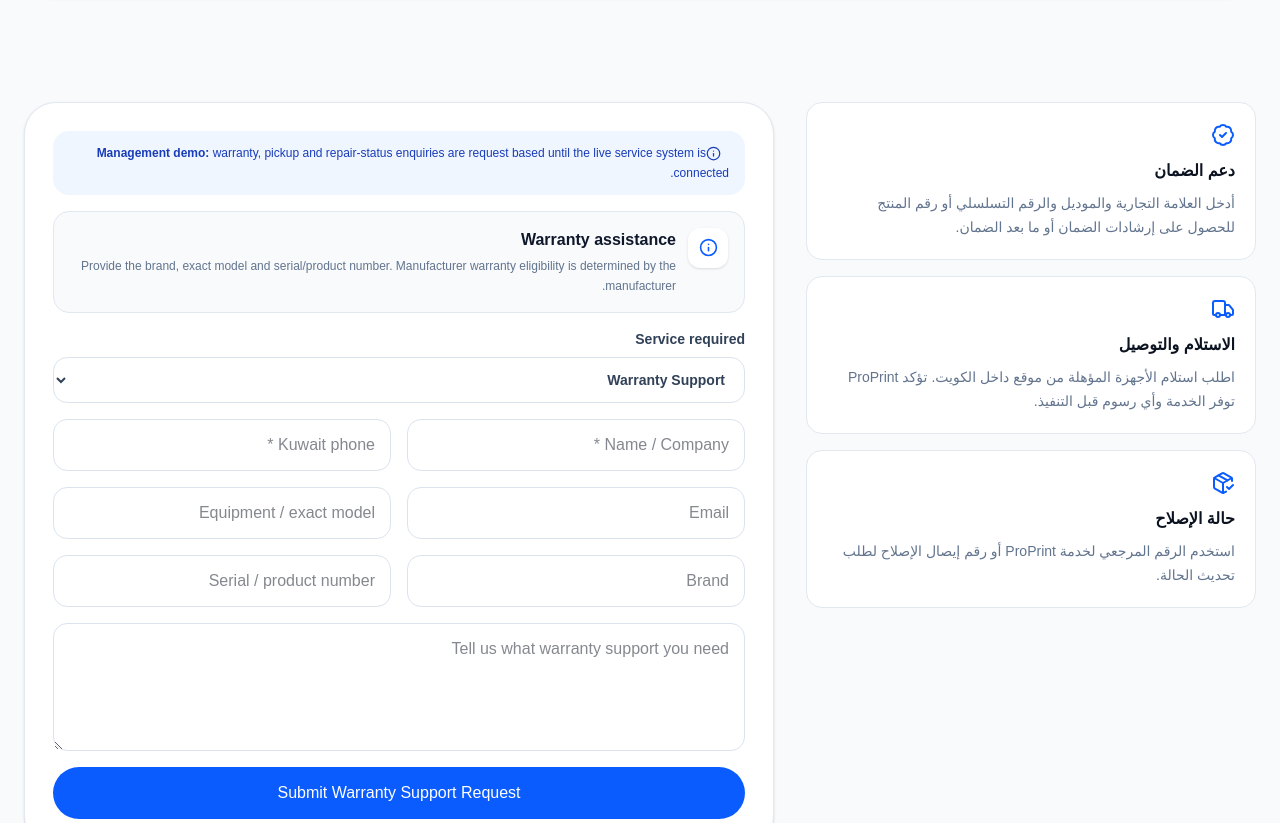
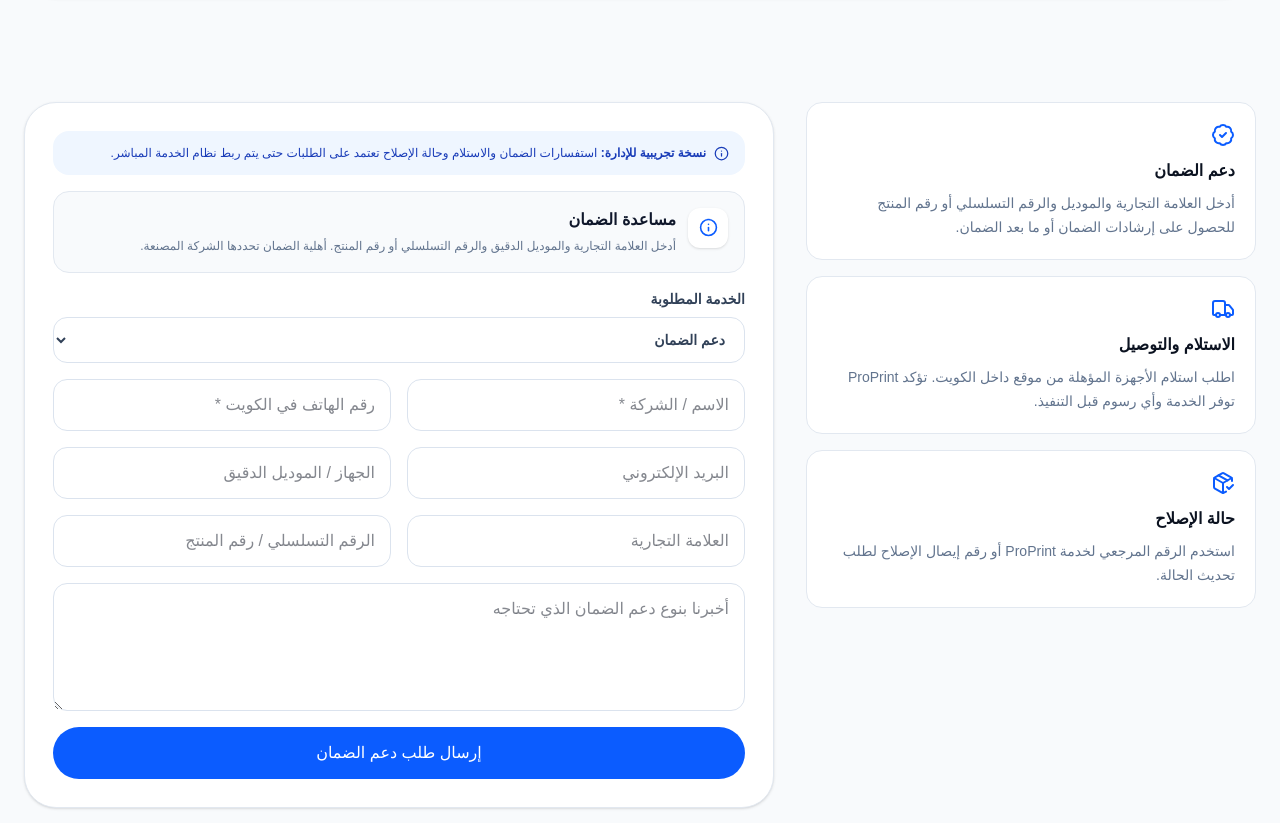
Before and after one commit to broprint/proprint-solutions-2026, a Next.js app: page /ar/customer-care in a window 1280 px wide. Shown: the part 1560-2383 px from the top of the page. Built offline with nearby package versions, Linux system fonts and the light colour scheme; no server answers; the database is empty.

Commit message:
Localize customer care form for Arabic

```diff
--- a/components/CustomerCareForm.tsx
+++ b/components/CustomerCareForm.tsx
@@ -4,9 +4,11 @@ import { FormEvent, useEffect, useState } from 'react';
 import { CheckCircle2, Info, Loader2, MapPin, PackageSearch, Truck } from 'lucide-react';
 
 const serviceLabels = { warranty: 'Warranty Support', pickup: 'Pickup & Delivery', status: 'Repair Status' } as const;
+const serviceLabelsAr = { warranty: 'دعم الضمان', pickup: 'الاستلام والتوصيل', status: 'حالة الإصلاح' } as const;
 type ServiceKey = keyof typeof serviceLabels;
 
-export function CustomerCareForm({ initialService = 'warranty' }: { initialService?: ServiceKey }) {
+export function CustomerCareForm({ initialService = 'warranty', locale = 'en' }: { initialService?: ServiceKey; locale?: 'en'|'ar' }) {
+  const ar=locale==='ar'; const T=(en:string,arabic:string)=>ar?arabic:en;
   const [service, setService] = useState<ServiceKey>(initialService);
   const [status, setStatus] = useState<'idle' | 'sending' | 'success' | 'error'>('idle');
   const [message, setMessage] = useState('');
@@ -18,38 +20,38 @@ export function CustomerCareForm({ initialService = 'warranty' }: { initialServi
     const form = new FormData(formElement); const body = Object.fromEntries(form.entries());
     try {
       const response = await fetch('/api/requests', { method: 'POST', headers: { 'Content-Type': 'application/json' }, body: JSON.stringify({ ...body, type: 'service', requirement: `${serviceLabels[service]} - Customer Care`, message: `${serviceLabels[service]} request. ${String(body.message || '')}` }) });
-      const result = await response.json(); if (!response.ok) throw new Error(result.error || 'Submission failed');
-      setReference(result.reference || ''); setStatus('success'); setMessage(result.delivery === 'demo' ? 'Request recorded for the management demo. Live service-desk routing will be enabled after production approval.' : 'Your request has been submitted to ProPrint.'); formElement.reset();
-    } catch (error) { setStatus('error'); setMessage(error instanceof Error ? error.message : 'Unable to submit your request.'); }
+      const result = await response.json(); if (!response.ok) throw new Error(result.error || T('Submission failed','فشل إرسال الطلب'));
+      setReference(result.reference || ''); setStatus('success'); setMessage(result.delivery === 'demo' ? T('Request recorded for the management demo. Live service-desk routing will be enabled after production approval.','تم تسجيل الطلب في النسخة التجريبية للإدارة. سيتم تفعيل التوجيه المباشر لمركز الخدمة بعد اعتماد الإنتاج.') : T('Your request has been submitted to ProPrint.','تم إرسال طلبك إلى ProPrint.')); formElement.reset();
+    } catch (error) { setStatus('error'); setMessage(error instanceof Error ? error.message : T('Unable to submit your request.','تعذر إرسال طلبك.')); }
   }
 
   const guidance = service === 'pickup'
-    ? { icon: Truck, title: 'Request a Kuwait pickup', text: 'Enter the collection address, Google Maps location, equipment and preferred date. ProPrint will confirm pickup availability, timing and any applicable charge before dispatch.' }
+    ? { icon: Truck, title: T('Request a Kuwait pickup','طلب استلام داخل الكويت'), text: T('Enter the collection address, Google Maps location, equipment and preferred date. ProPrint will confirm pickup availability, timing and any applicable charge before dispatch.','أدخل عنوان الاستلام ورابط Google Maps والجهاز والتاريخ المفضل. ستؤكد ProPrint توفر الاستلام والموعد وأي رسوم قبل الإرسال.') }
     : service === 'status'
-      ? { icon: PackageSearch, title: 'Request a repair update', text: 'Enter the ProPrint service reference or repair receipt number whenever possible. This demo sends a status enquiry; it does not display live workshop data yet.' }
-      : { icon: Info, title: 'Warranty assistance', text: 'Provide the brand, exact model and serial/product number. Manufacturer warranty eligibility is determined by the manufacturer.' };
+      ? { icon: PackageSearch, title: T('Request a repair update','طلب تحديث حالة الإصلاح'), text: T('Enter the ProPrint service reference or repair receipt number whenever possible. This demo sends a status enquiry; it does not display live workshop data yet.','أدخل الرقم المرجعي لخدمة ProPrint أو رقم إيصال الإصلاح إن أمكن. ترسل هذه النسخة استفساراً عن الحالة ولا تعرض بيانات الورشة المباشرة بعد.') }
+      : { icon: Info, title: T('Warranty assistance','مساعدة الضمان'), text: T('Provide the brand, exact model and serial/product number. Manufacturer warranty eligibility is determined by the manufacturer.','أدخل العلامة التجارية والموديل الدقيق والرقم التسلسلي أو رقم المنتج. أهلية الضمان تحددها الشركة المصنعة.') };
   const GuidanceIcon = guidance.icon;
 
   return (
-    <form onSubmit={submit} className="grid gap-4 rounded-[2rem] border border-slate-200 bg-white p-5 shadow-sm sm:p-7 md:grid-cols-2">
-      <div className="md:col-span-2 rounded-2xl bg-blue-50 px-4 py-3 text-xs leading-5 text-blue-800"><Info className="mr-2 inline" size={15}/><b>Management demo:</b> warranty, pickup and repair-status enquiries are request based until the live service system is connected.</div>
+    <form onSubmit={submit} dir={ar?'rtl':'ltr'} className="grid gap-4 rounded-[2rem] border border-slate-200 bg-white p-5 shadow-sm sm:p-7 md:grid-cols-2">
+      <div className="md:col-span-2 rounded-2xl bg-blue-50 px-4 py-3 text-xs leading-5 text-blue-800"><Info className={ar?'ml-2 inline':'mr-2 inline'} size={15}/><b>{T('Management demo:','نسخة تجريبية للإدارة:')}</b> {T('warranty, pickup and repair-status enquiries are request based until the live service system is connected.','استفسارات الضمان والاستلام وحالة الإصلاح تعتمد على الطلبات حتى يتم ربط نظام الخدمة المباشر.')}</div>
       <div className="md:col-span-2 flex items-start gap-3 rounded-2xl border border-slate-200 bg-slate-50 p-4"><div className="grid h-10 w-10 shrink-0 place-items-center rounded-xl bg-white text-[#0b5cff] shadow-sm"><GuidanceIcon size={19}/></div><div><div className="font-black text-slate-900">{guidance.title}</div><p className="mt-1 text-xs leading-5 text-slate-500">{guidance.text}</p></div></div>
-      <label className="md:col-span-2 text-sm font-black text-slate-700">Service required<select value={service} onChange={(e) => { setService(e.target.value as ServiceKey); setStatus('idle'); setMessage(''); setReference(''); }} className="form-field mt-2 w-full"><option value="warranty">Warranty Support</option><option value="pickup">Pickup & Delivery</option><option value="status">Repair Status</option></select></label>
-      <input name="name" required autoComplete="name" className="form-field" placeholder="Name / Company *" /><input name="phone" required autoComplete="tel" className="form-field" placeholder="Kuwait phone *" /><input name="email" type="email" autoComplete="email" className="form-field" placeholder="Email" /><input name="equipment" className="form-field" placeholder="Equipment / exact model" />
-      {service === 'warranty' && <><input name="brand" className="form-field" placeholder="Brand" /><input name="serial" className="form-field" placeholder="Serial / product number" /></>}
+      <label className="md:col-span-2 text-sm font-black text-slate-700">{T('Service required','الخدمة المطلوبة')}<select value={service} onChange={(e) => { setService(e.target.value as ServiceKey); setStatus('idle'); setMessage(''); setReference(''); }} className="form-field mt-2 w-full"><option value="warranty">{T('Warranty Support','دعم الضمان')}</option><option value="pickup">{T('Pickup & Delivery','الاستلام والتوصيل')}</option><option value="status">{T('Repair Status','حالة الإصلاح')}</option></select></label>
+      <input name="name" required autoComplete="name" className="form-field" placeholder={T('Name / Company *','الاسم / الشركة *')} /><input name="phone" required autoComplete="tel" className="form-field" placeholder={T('Kuwait phone *','رقم الهاتف في الكويت *')} /><input name="email" type="email" autoComplete="email" className="form-field" placeholder={T('Email','البريد الإلكتروني')} /><input name="equipment" className="form-field" placeholder={T('Equipment / exact model','الجهاز / الموديل الدقيق')} />
+      {service === 'warranty' && <><input name="brand" className="form-field" placeholder={T('Brand','العلامة التجارية')} /><input name="serial" className="form-field" placeholder={T('Serial / product number','الرقم التسلسلي / رقم المنتج')} /></>}
       {service === 'pickup' && <>
-        <input name="area" required className="form-field" placeholder="Kuwait area *" />
-        <input name="block" className="form-field" placeholder="Block / street" />
-        <input name="building" className="form-field" placeholder="Building / office / floor" />
-        <input name="googleLocation" type="url" inputMode="url" className="form-field" placeholder="Google Maps location link" />
-        <input name="preferredDate" type="date" className="form-field md:col-span-2" aria-label="Preferred pickup date" />
-        <div className="md:col-span-2 rounded-xl border border-blue-100 bg-blue-50/70 px-4 py-3 text-xs leading-5 text-blue-900"><MapPin className="mr-2 inline" size={15}/><b>Google location:</b> Open Google Maps, choose the pickup location, tap Share, copy the link and paste it above. This helps the ProPrint team find the exact collection point.</div>
-        <div className="md:col-span-2 rounded-xl border border-slate-200 bg-slate-50 px-3 py-3 text-xs font-bold text-slate-600">Pickup is for Kuwait locations only. Availability, timing and charges are confirmed by ProPrint.</div>
+        <input name="area" required className="form-field" placeholder={T('Kuwait area *','المنطقة في الكويت *')} />
+        <input name="block" className="form-field" placeholder={T('Block / street','القطعة / الشارع')} />
+        <input name="building" className="form-field" placeholder={T('Building / office / floor','المبنى / المكتب / الطابق')} />
+        <input name="googleLocation" type="url" inputMode="url" className="form-field" placeholder={T('Google Maps location link','رابط الموقع على Google Maps')} />
+        <input name="preferredDate" type="date" className="form-field md:col-span-2" aria-label={T('Preferred pickup date','تاريخ الاستلام المفضل')} />
+        <div className="md:col-span-2 rounded-xl border border-blue-100 bg-blue-50/70 px-4 py-3 text-xs leading-5 text-blue-900"><MapPin className={ar?'ml-2 inline':'mr-2 inline'} size={15}/><b>{T('Google location:','موقع Google:')}</b> {T('Open Google Maps, choose the pickup location, tap Share, copy the link and paste it above. This helps the ProPrint team find the exact collection point.','افتح Google Maps وحدد موقع الاستلام ثم اضغط مشاركة وانسخ الرابط والصقه أعلاه. يساعد ذلك فريق ProPrint في الوصول إلى نقطة الاستلام بدقة.')}</div>
+        <div className="md:col-span-2 rounded-xl border border-slate-200 bg-slate-50 px-3 py-3 text-xs font-bold text-slate-600">{T('Pickup is for Kuwait locations only. Availability, timing and charges are confirmed by ProPrint.','خدمة الاستلام متاحة للمواقع داخل الكويت فقط. تؤكد ProPrint التوفر والموعد والرسوم.')}</div>
       </>}
-      {service === 'status' && <><input name="serviceReference" required className="form-field md:col-span-2" placeholder="ProPrint service reference / repair receipt number *" /><div className="md:col-span-2 rounded-xl border border-amber-200 bg-amber-50 px-4 py-3 text-xs leading-5 text-amber-900"><b>No reference?</b> Enter your phone number above and explain when the equipment was submitted, the device model and any name/company shown on the receipt. ProPrint can use those details to identify the job.</div></>}
-      <textarea name="message" required className="form-field min-h-32 md:col-span-2" placeholder={service === 'warranty' ? 'Tell us what warranty support you need' : service === 'pickup' ? 'Describe the device, fault, quantity and any collection instructions' : 'Tell us what repair update you need or add identifying details'} />
-      <button type="submit" disabled={status === 'sending'} className="rounded-full bg-[#0b5cff] px-6 py-3.5 font-black text-white transition hover:bg-[#084bcf] focus-visible:outline-none focus-visible:ring-4 focus-visible:ring-blue-200 md:col-span-2 disabled:opacity-60">{status === 'sending' ? <><Loader2 className="mr-2 inline animate-spin" size={17}/>Submitting...</> : service === 'pickup' ? 'Request Pickup Confirmation' : service === 'status' ? 'Request Repair Status Update' : 'Submit Warranty Support Request'}</button>
-      {(status === 'success' || status === 'error') && <div aria-live="polite" className={`md:col-span-2 rounded-2xl p-4 text-sm ${status === 'success' ? 'bg-emerald-50 text-emerald-800' : 'bg-red-50 text-red-700'}`}>{status === 'success' && <CheckCircle2 className="mr-2 inline" size={17}/>} {message}{reference && <div className="mt-2 font-black">Reference: {reference}</div>}</div>}
+      {service === 'status' && <><input name="serviceReference" required className="form-field md:col-span-2" placeholder={T('ProPrint service reference / repair receipt number *','الرقم المرجعي لخدمة ProPrint / رقم إيصال الإصلاح *')} /><div className="md:col-span-2 rounded-xl border border-amber-200 bg-amber-50 px-4 py-3 text-xs leading-5 text-amber-900"><b>{T('No reference?','ليس لديك رقم مرجعي؟')}</b> {T('Enter your phone number above and explain when the equipment was submitted, the device model and any name/company shown on the receipt. ProPrint can use those details to identify the job.','أدخل رقم هاتفك أعلاه واذكر متى تم تسليم الجهاز وموديله والاسم أو الشركة الظاهرة على الإيصال. يمكن لـ ProPrint استخدام هذه البيانات لتحديد طلب الصيانة.')}</div></>}
+      <textarea name="message" required className="form-field min-h-32 md:col-span-2" placeholder={service === 'warranty' ? T('Tell us what warranty support you need','أخبرنا بنوع دعم الضمان الذي تحتاجه') : service === 'pickup' ? T('Describe the device, fault, quantity and any collection instructions','صف الجهاز والعطل والكمية وأي تعليمات للاستلام') : T('Tell us what repair update you need or add identifying details','أخبرنا بالتحديث المطلوب عن الإصلاح أو أضف بيانات تساعد على تحديد الطلب')} />
+      <button type="submit" disabled={status === 'sending'} className="rounded-full bg-[#0b5cff] px-6 py-3.5 font-black text-white transition hover:bg-[#084bcf] focus-visible:outline-none focus-visible:ring-4 focus-visible:ring-blue-200 md:col-span-2 disabled:opacity-60">{status === 'sending' ? <><Loader2 className={ar?'ml-2 inline animate-spin':'mr-2 inline animate-spin'} size={17}/>{T('Submitting...','جارٍ الإرسال...')}</> : service === 'pickup' ? T('Request Pickup Confirmation','طلب تأكيد الاستلام') : service === 'status' ? T('Request Repair Status Update','طلب تحديث حالة الإصلاح') : T('Submit Warranty Support Request','إرسال طلب دعم الضمان')}</button>
+      {(status === 'success' || status === 'error') && <div aria-live="polite" className={`md:col-span-2 rounded-2xl p-4 text-sm ${status === 'success' ? 'bg-emerald-50 text-emerald-800' : 'bg-red-50 text-red-700'}`}>{status === 'success' && <CheckCircle2 className={ar?'ml-2 inline':'mr-2 inline'} size={17}/>} {message}{reference && <div className="mt-2 font-black">{T('Reference','الرقم المرجعي')}: {reference}</div>}</div>}
     </form>
   );
 }
```
